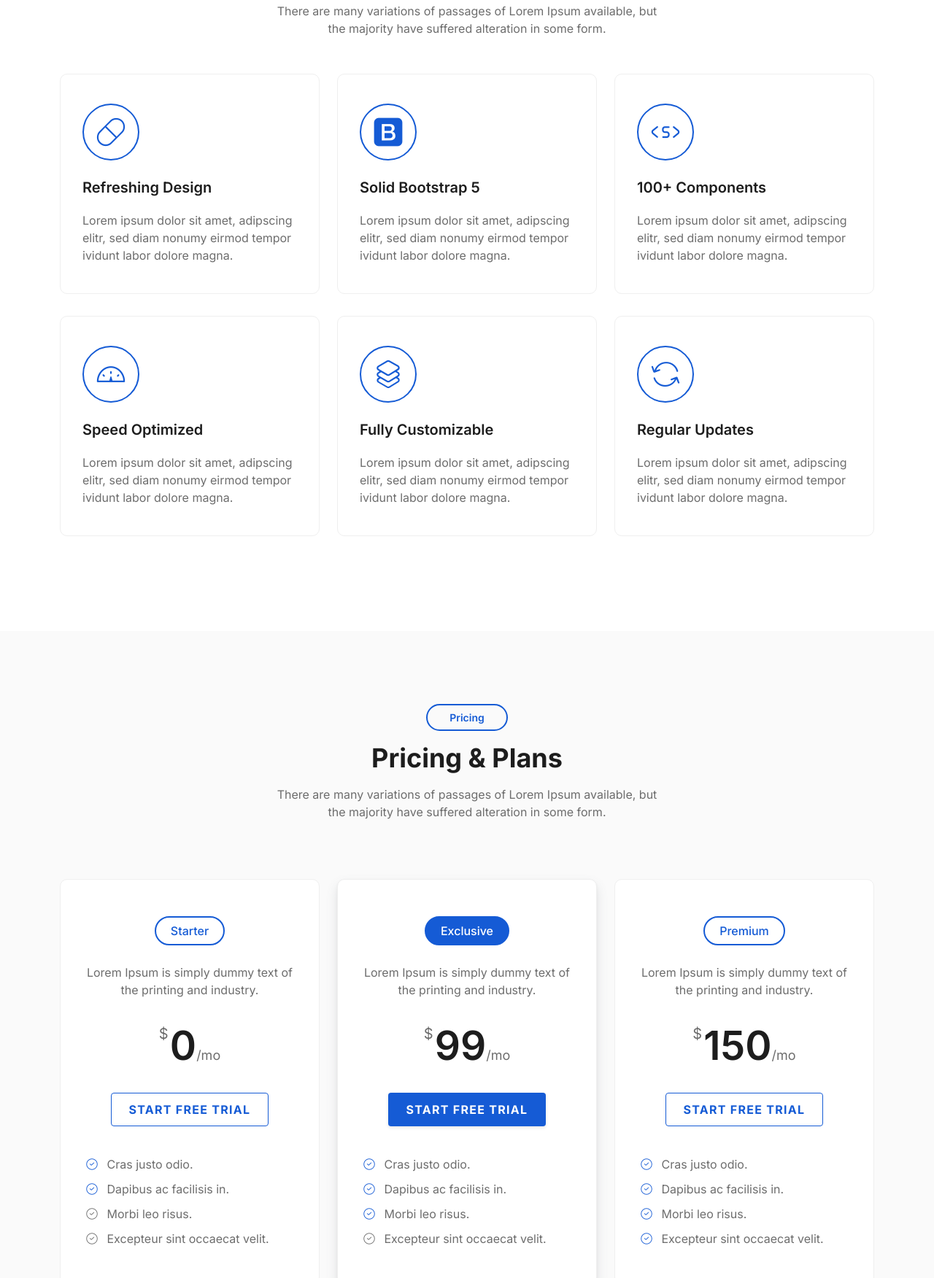
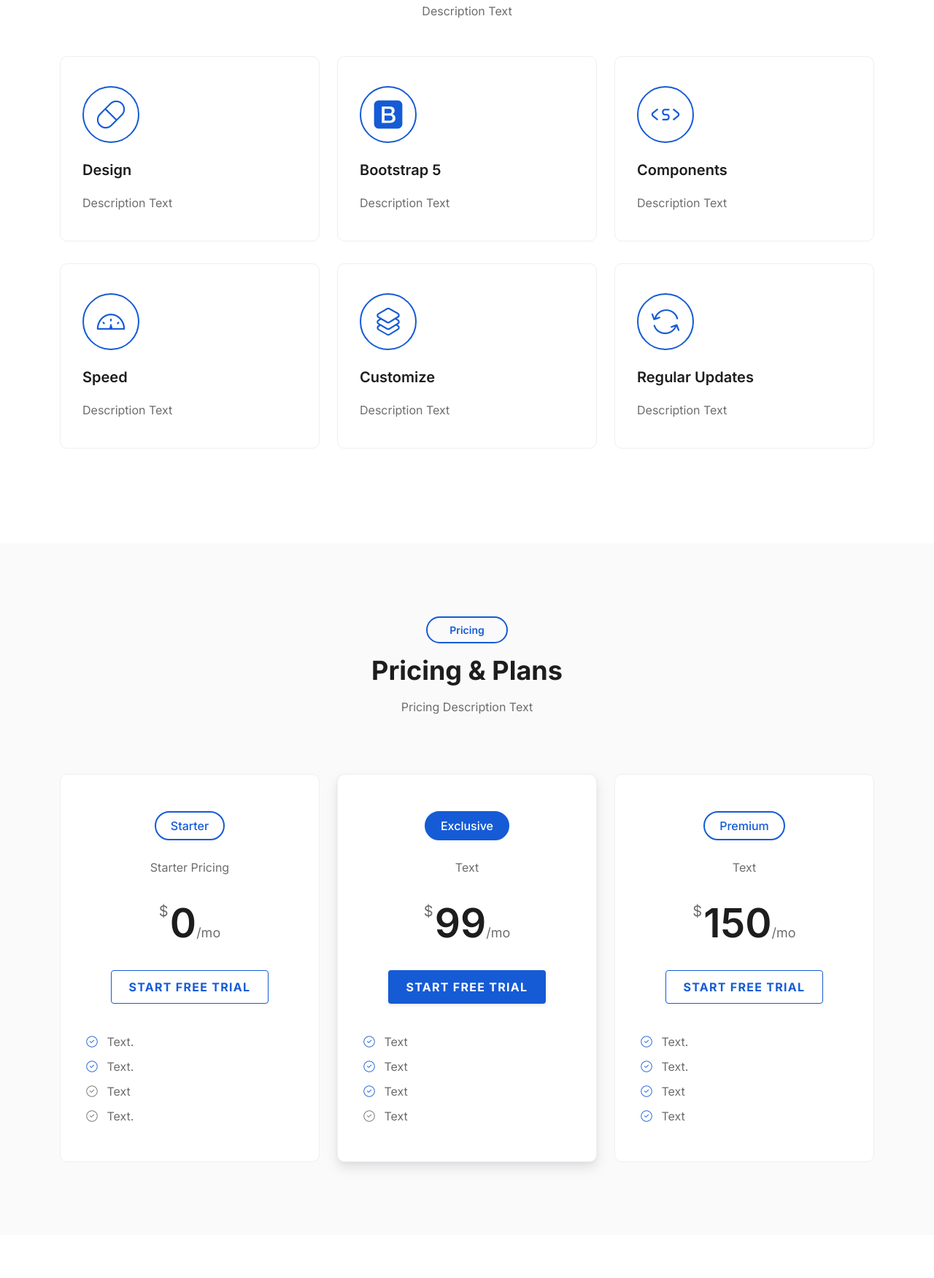
Before and after one commit to skp75/onenine.github.io, a plain HTML site: page index.html in a window 1280 px wide. Shown: the part 1612-3364 px from the top of the page at 73% size. Drawn offline with Linux system fonts and the light colour scheme.

Commit message:
Update index.html
Update to index.html with new images

```diff
--- a/index.html
+++ b/index.html
@@ -313,10 +313,9 @@
         <div class="col-12">
           <div class="content">
             <h6>Services</h6>
-            <h2 class="fw-bold">Our Best Services</h2>
+            <h2 class="fw-bold">Services</h2>
             <p>
-              There are many variations of passages of Lorem Ipsum available,
-              but the majority have suffered alteration in some form.
+              Description Text
             </p>
           </div>
         </div>
@@ -334,10 +333,9 @@
             <i class="lni lni-capsule"></i>
           </div>
           <div class="service-content">
-            <h4>Refreshing Design</h4>
+            <h4>Design</h4>
             <p>
-              Lorem ipsum dolor sit amet, adipscing elitr, sed diam nonumy
-              eirmod tempor ividunt labor dolore magna.
+              Description Text
             </p>
           </div>
         </div>
@@ -348,10 +346,9 @@
             <i class="lni lni-bootstrap"></i>
           </div>
           <div class="service-content">
-            <h4>Solid Bootstrap 5</h4>
+            <h4>Bootstrap 5</h4>
             <p>
-              Lorem ipsum dolor sit amet, adipscing elitr, sed diam nonumy
-              eirmod tempor ividunt labor dolore magna.
+              Description Text
             </p>
           </div>
         </div>
@@ -362,10 +359,9 @@
             <i class="lni lni-shortcode"></i>
           </div>
           <div class="service-content">
-            <h4>100+ Components</h4>
+            <h4>Components</h4>
             <p>
-              Lorem ipsum dolor sit amet, adipscing elitr, sed diam nonumy
-              eirmod tempor ividunt labor dolore magna.
+              Description Text
             </p>
           </div>
         </div>
@@ -376,10 +372,9 @@
             <i class="lni lni-dashboard"></i>
           </div>
           <div class="service-content">
-            <h4>Speed Optimized</h4>
+            <h4>Speed</h4>
             <p>
-              Lorem ipsum dolor sit amet, adipscing elitr, sed diam nonumy
-              eirmod tempor ividunt labor dolore magna.
+              Description Text
             </p>
           </div>
         </div>
@@ -390,10 +385,9 @@
             <i class="lni lni-layers"></i>
           </div>
           <div class="service-content">
-            <h4>Fully Customizable</h4>
+            <h4>Customize</h4>
             <p>
-              Lorem ipsum dolor sit amet, adipscing elitr, sed diam nonumy
-              eirmod tempor ividunt labor dolore magna.
+              Description Text
             </p>
           </div>
         </div>
@@ -406,8 +400,7 @@
           <div class="service-content">
             <h4>Regular Updates</h4>
             <p>
-              Lorem ipsum dolor sit amet, adipscing elitr, sed diam nonumy
-              eirmod tempor ividunt labor dolore magna.
+              Description Text
             </p>
           </div>
         </div>
@@ -429,8 +422,7 @@
             <h6>Pricing</h6>
             <h2 class="fw-bold">Pricing & Plans</h2>
             <p>
-              There are many variations of passages of Lorem Ipsum available,
-              but the majority have suffered alteration in some form.
+              Pricing Description Text
             </p>
           </div>
         </div>
@@ -446,7 +438,7 @@
         <div class="pricing-style-fourteen">
           <div class="table-head">
             <h6 class="title">Starter</h4>
-              <p>Lorem Ipsum is simply dummy text of the printing and industry.</p>
+              <p>Starter Pricing</p>
               <div class="price">
                 <h2 class="amount">
                   <span class="currency">$</span>0<span class="duration">/mo </span>
@@ -462,10 +454,10 @@
 
           <div class="table-content">
             <ul class="table-list">
-              <li> <i class="lni lni-checkmark-circle"></i> Cras justo odio.</li>
-              <li> <i class="lni lni-checkmark-circle"></i> Dapibus ac facilisis in.</li>
-              <li> <i class="lni lni-checkmark-circle deactive"></i> Morbi leo risus.</li>
-              <li> <i class="lni lni-checkmark-circle deactive"></i> Excepteur sint occaecat velit.</li>
+              <li> <i class="lni lni-checkmark-circle"></i> Text.</li>
+              <li> <i class="lni lni-checkmark-circle"></i> Text.</li>
+              <li> <i class="lni lni-checkmark-circle deactive"></i> Text</li>
+              <li> <i class="lni lni-checkmark-circle deactive"></i> Text.</li>
             </ul>
           </div>
         </div>
@@ -474,7 +466,7 @@
         <div class="pricing-style-fourteen middle">
           <div class="table-head">
             <h6 class="title">Exclusive</h4>
-              <p>Lorem Ipsum is simply dummy text of the printing and industry.</p>
+              <p>Text</p>
               <div class="price">
                 <h2 class="amount">
                   <span class="currency">$</span>99<span class="duration">/mo </span>
@@ -490,10 +482,10 @@
 
           <div class="table-content">
             <ul class="table-list">
-              <li> <i class="lni lni-checkmark-circle"></i> Cras justo odio.</li>
-              <li> <i class="lni lni-checkmark-circle"></i> Dapibus ac facilisis in.</li>
-              <li> <i class="lni lni-checkmark-circle"></i> Morbi leo risus.</li>
-              <li> <i class="lni lni-checkmark-circle deactive"></i> Excepteur sint occaecat velit.</li>
+              <li> <i class="lni lni-checkmark-circle"></i> Text</li>
+              <li> <i class="lni lni-checkmark-circle"></i> Text</li>
+              <li> <i class="lni lni-checkmark-circle"></i> Text</li>
+              <li> <i class="lni lni-checkmark-circle deactive"></i> Text</li>
             </ul>
           </div>
         </div>
@@ -502,7 +494,7 @@
         <div class="pricing-style-fourteen">
           <div class="table-head">
             <h6 class="title">Premium</h4>
-              <p>Lorem Ipsum is simply dummy text of the printing and industry.</p>
+              <p>Text</p>
               <div class="price">
                 <h2 class="amount">
                   <span class="currency">$</span>150<span class="duration">/mo </span>
@@ -518,10 +510,10 @@
 
           <div class="table-content">
             <ul class="table-list">
-              <li> <i class="lni lni-checkmark-circle"></i> Cras justo odio.</li>
-              <li> <i class="lni lni-checkmark-circle"></i> Dapibus ac facilisis in.</li>
-              <li> <i class="lni lni-checkmark-circle"></i> Morbi leo risus.</li>
-              <li> <i class="lni lni-checkmark-circle"></i> Excepteur sint occaecat velit.</li>
+              <li> <i class="lni lni-checkmark-circle"></i> Text.</li>
+              <li> <i class="lni lni-checkmark-circle"></i> Text.</li>
+              <li> <i class="lni lni-checkmark-circle"></i> Text</li>
+              <li> <i class="lni lni-checkmark-circle"></i> Text</li>
             </ul>
           </div>
         </div>
@@ -543,8 +535,7 @@
             <h6>Certificates</h6>
             <h2 class="fw-bold">DRIVEN WORKFORCE OF THE FUTURE</h2>
             <p>
-              There are many variations of passages of Lorem Ipsum available,
-              but the majority have suffered alteration in some form.
+              There are many variations of passages.
             </p>
           </div>
         </div>
```
